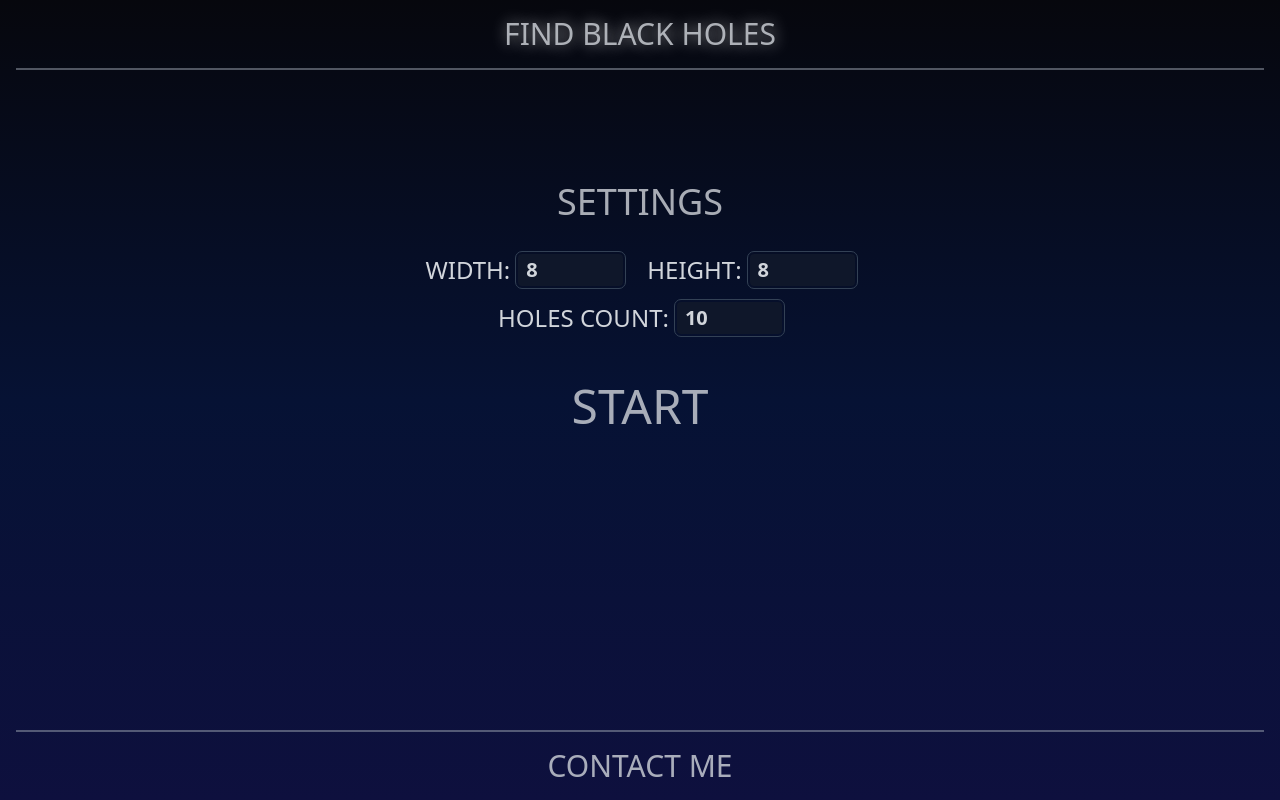
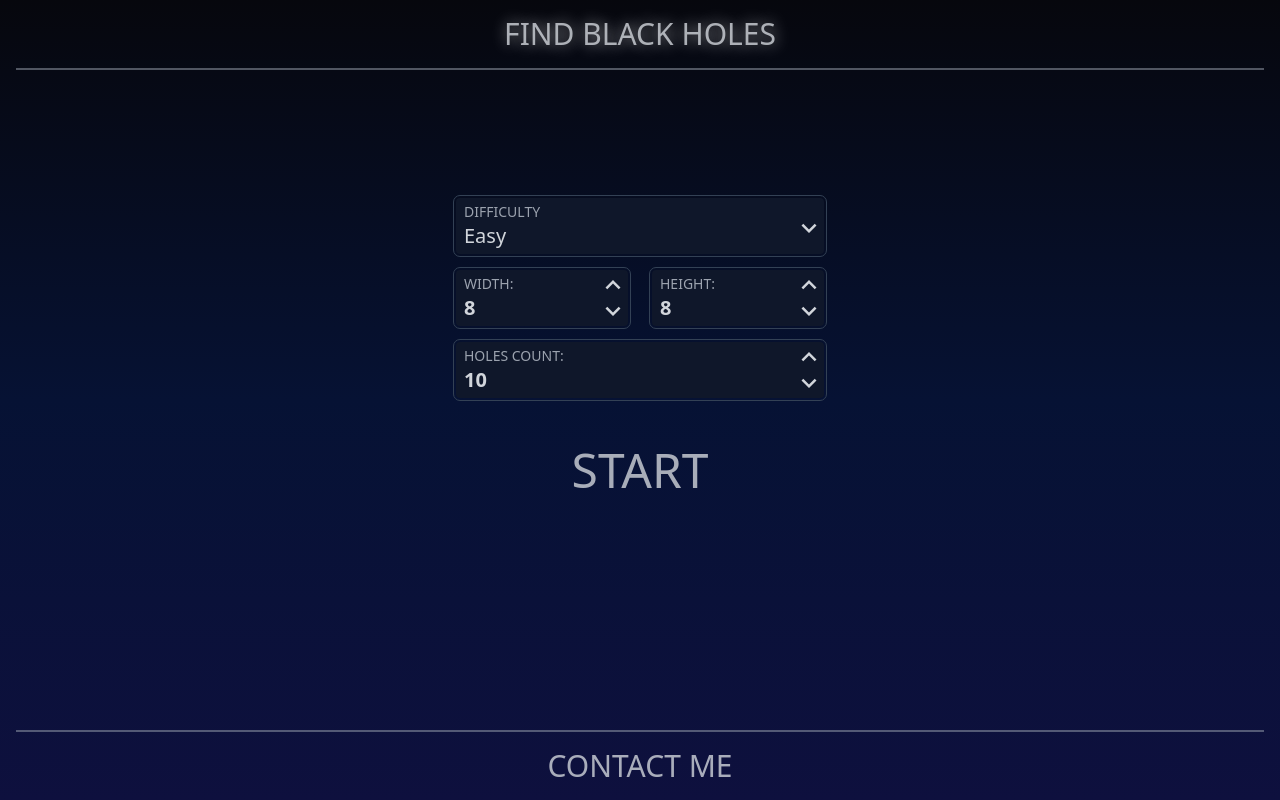
Before and after one commit to Nedilko/black-hole, a React (Create React App) app: page / in a window 1280 px wide. Built offline with nearby package versions, Linux system fonts and the light colour scheme.

Commit message:
changed settings

```diff
--- a/public/index.html
+++ b/public/index.html
@@ -26,7 +26,7 @@
     -->
     <title>React App</title>
   </head>
-  <body>
+  <body class="overscroll-none">
     <noscript>You need to enable JavaScript to run this app.</noscript>
     <div id="root"></div>
     <!--
--- a/src/components/Game/GameField.tsx
+++ b/src/components/Game/GameField.tsx
@@ -2,6 +2,7 @@ import Cell from './Cell';
 import { useSelector } from 'react-redux';
 import { RootState } from '../../store';
 import type { FieldCell } from '../../store/actions/field';
+import { memo } from 'react';
 
 const GameField = () => {
   const { width, height } = useSelector((state: RootState) => state.field.size);
@@ -33,4 +34,4 @@ const GameField = () => {
   );
 };
 
-export default GameField;
+export default memo(GameField);
--- a/src/components/UI/Header.tsx
+++ b/src/components/UI/Header.tsx
@@ -1,4 +1,4 @@
-import React from 'react';
+import { memo } from 'react';
 import { useSelector } from 'react-redux';
 import { RootState } from '../../store';
 import CellsCounter from './CellsCounter';
@@ -23,4 +23,4 @@ const Header = () => {
   );
 };
 
-export default React.memo(Header);
+export default memo(Header);
--- a/src/components/UI/NumberInput.tsx
+++ b/src/components/UI/NumberInput.tsx
@@ -1,4 +1,5 @@
-import React from 'react';
+import React, { memo, useCallback, useEffect, useRef } from 'react';
+import { MdKeyboardArrowDown, MdKeyboardArrowUp } from 'react-icons/md';
 
 type PropsType = {
   label: string;
@@ -9,22 +10,55 @@ type PropsType = {
 };
 
 const NumberInput = ({ label, min, max, value, handleChange }: PropsType) => {
-  const changeValueHandler = (e: React.ChangeEvent<HTMLInputElement>) => {
-    handleChange(+e.target.value);
-  };
+  const inputRef = useRef<HTMLInputElement>(null);
+
+  useEffect(() => {
+    const ignoreScroll = (e: WheelEvent) => {
+      e.preventDefault();
+    };
+    inputRef.current &&
+      inputRef.current.addEventListener('wheel', ignoreScroll);
+  }, [inputRef]);
+
+  const changeValueHandler = useCallback(
+    (e: React.ChangeEvent<HTMLInputElement>) => {
+      handleChange(+e.target.value);
+    },
+    [handleChange]
+  );
+
+  const handleIncrement = useCallback(() => {
+    handleChange(value + 1);
+  }, [handleChange, value]);
+
+  const handleDecrement = useCallback(() => {
+    handleChange(value - 1);
+  }, [handleChange, value]);
+
   return (
-    <label className="flex text-2xl text-gray-300 uppercase">
-      {label}
+    <label className="flex text-gray-300 uppercase relative w-full">
+      <MdKeyboardArrowUp
+        onClick={handleIncrement}
+        className="absolute top-0 right-0 cursor-pointer text-3xl hover:scale-110 transition-all duration-150"
+      />
+      <MdKeyboardArrowDown
+        onClick={handleDecrement}
+        className="absolute bottom-0 right-0 cursor-pointer text-3xl hover:scale-110 transition-all duration-150"
+      />
+      <div className="text-sm absolute top-1 left-2 text-gray-400 select-none">
+        {label}
+      </div>
       <input
-        className="outline outline-offset-2 outline-slate-700 outline-1 ml-2 hover:outline-2 focus:outline-gray-400 text-xl transition-all duration-150 text-gray-300 font-semibold bg-slate-900 border rounded border-none pl-2 active:border-blue-400"
+        className="appearance-none outline outline-1 hover:outline-2 outline-slate-700 focus:outline-gray-400 outline-offset-2 w-full text-xl font-semibold bg-slate-900 px-2 pt-6 pb-1 rounded transition-all duration-150"
         type="number"
         min={min}
         max={max}
         onChange={changeValueHandler}
         value={value}
+        ref={inputRef}
       />
     </label>
   );
 };
 
-export default React.memo(NumberInput);
+export default memo(NumberInput);
--- /dev/null
+++ b/src/components/UI/PresetsDropdown.tsx
@@ -0,0 +1,37 @@
+import { memo } from 'react';
+import { MdKeyboardArrowDown } from 'react-icons/md';
+import { DIFFUCULTY } from '../../store/actions/game';
+
+type PropsType = {
+  value: DIFFUCULTY;
+  handleChange: (value: DIFFUCULTY) => void;
+};
+
+const PresetsDropdown = ({ value, handleChange }: PropsType) => {
+  const changeValueHandler = (e: React.ChangeEvent<HTMLSelectElement>) => {
+    handleChange(+e.target.value as DIFFUCULTY);
+  };
+
+  return (
+    <label className="flex text-gray-300 uppercase relative w-full">
+      <MdKeyboardArrowDown className="absolute translate-y-1/2 right-0 cursor-pointer text-3xl pointer-events-none" />
+      <div className="text-sm absolute top-1 left-2 text-gray-400">
+        difficulty
+      </div>
+      <select
+        name="presets"
+        id="presets"
+        className="appearance-none outline outline-1 hover:outline-2 outline-slate-700 focus:outline-gray-400 outline-offset-2 w-full text-xl font-normal bg-slate-900 px-2 pt-6 pb-1 rounded transition-all duration-150 hover:cursor-pointer"
+        onChange={changeValueHandler}
+        value={value}
+      >
+        <option value={DIFFUCULTY.EASY}>Easy</option>
+        <option value={DIFFUCULTY.MEDIUM}>Medium</option>
+        <option value={DIFFUCULTY.HARD}>Hard</option>
+        <option value={DIFFUCULTY.CUSTOM}>Custom</option>
+      </select>
+    </label>
+  );
+};
+
+export default memo(PresetsDropdown);
--- a/src/components/UI/SettingsDialog.tsx
+++ b/src/components/UI/SettingsDialog.tsx
@@ -1,14 +1,16 @@
-import { useState } from 'react';
+import { useCallback, useEffect, useState } from 'react';
 import { useDispatch, useSelector } from 'react-redux';
 import { RootState } from '../../store';
-import { startGame } from '../../store/actions/game';
+import { DIFFUCULTY, startGame } from '../../store/actions/game';
+import { PRESET } from '../../store/presets';
 import NumberInput from './NumberInput';
+import PresetsDropdown from './PresetsDropdown';
 
 const SettingsDialog = () => {
   const dispatch = useDispatch();
-  const currentSize = useSelector((state: RootState) => state.field.size);
-  const currentHolesCount = useSelector(
-    (state: RootState) => state.field.holesCount
+  const { difficulty } = useSelector((state: RootState) => state.game);
+  const { size: currentSize, holesCount: currentHolesCount } = useSelector(
+    (state: RootState) => state.field
   );
 
   const handleStartGame = () => {
@@ -18,30 +20,67 @@ const SettingsDialog = () => {
   const [width, setWidth] = useState<number>(currentSize.width);
   const [height, setHeight] = useState<number>(currentSize.height);
   const [holesCount, setHolesCount] = useState<number>(currentHolesCount);
+  const [difficultyValue, setDifficultyValue] =
+    useState<DIFFUCULTY>(difficulty);
 
-  const handleChangeWidth = (value: number) => {
+  const handlePresetChange = useCallback((presetValue: DIFFUCULTY) => {
+    if (presetValue !== DIFFUCULTY.CUSTOM) {
+      const preset = PRESET[presetValue];
+      const { width, height } = preset.size;
+      const { holesCount } = preset;
+      setDifficultyValue(presetValue);
+      setWidth(width);
+      setHeight(height);
+      setHolesCount(holesCount);
+    }
+  }, []);
+
+  const handleChangeWidth = useCallback((value: number) => {
     if (value > 4 && value <= 20) {
       setWidth(value);
     }
-  };
+  }, []);
 
-  const handleChangeHeight = (value: number) => {
+  const handleChangeHeight = useCallback((value: number) => {
     if (value > 4 && value <= 20) {
       setHeight(value);
     }
-  };
+  }, []);
 
-  const handleChangeHolesCount = (value: number) => {
-    if (value < width * height - 1 && value > 0) {
-      setHolesCount(value);
+  const handleChangeHolesCount = useCallback(
+    (value: number) => {
+      if (value < width * height - 1 && value > 0) {
+        setHolesCount(value);
+      }
+    },
+    [height, width]
+  );
+
+  useEffect(() => {
+    const preset = Object.entries(PRESET).find(([key, preset]) => {
+      return (
+        preset.size.width === width &&
+        preset.size.height === height &&
+        preset.holesCount === holesCount
+      );
+    });
+    if (preset) {
+      setDifficultyValue(+preset[0] as DIFFUCULTY);
+    } else {
+      setDifficultyValue(DIFFUCULTY.CUSTOM);
     }
-  };
+  }, [width, height, holesCount, handlePresetChange]);
 
   return (
-    <div className="flex flex-col p-4">
+    <div className="flex flex-col p-4 w-full max-w-[400px]">
       <div className="flex flex-col justify-center items-center">
-        <h2 className="text-4xl text-gray-300/80 uppercase mb-4">Settings</h2>
-        <div className="flex flex-row mt-4 gap-x-6">
+        <div className="flex flex-row mt-4 gap-x-6 w-full">
+          <PresetsDropdown
+            value={difficultyValue}
+            handleChange={handlePresetChange}
+          />
+        </div>
+        <div className="flex flex-row mt-4 gap-x-6 w-full">
           <NumberInput
             label="Width:"
             value={width}
@@ -49,6 +88,7 @@ const SettingsDialog = () => {
             max={20}
             handleChange={handleChangeWidth}
           />
+
           <NumberInput
             label="Height:"
             min={2}
@@ -57,7 +97,7 @@ const SettingsDialog = () => {
             handleChange={handleChangeHeight}
           />
         </div>
-        <div className="flex mt-4">
+        <div className="flex mt-4 w-full">
           <NumberInput
             label="Holes count:"
             min={1}
--- a/src/components/UI/Timer.tsx
+++ b/src/components/UI/Timer.tsx
@@ -1,4 +1,4 @@
-import React, { useEffect } from 'react';
+import { useEffect, memo } from 'react';
 import { MdOutlineTimer } from 'react-icons/md';
 import { useDispatch, useSelector } from 'react-redux';
 import { RootState } from '../../store';
@@ -34,4 +34,4 @@ const Timer = () => {
   );
 };
 
-export default React.memo(Timer);
+export default memo(Timer);
--- a/src/index.css
+++ b/src/index.css
@@ -7,3 +7,11 @@
     text-shadow: 1px 0 15px rgba(255,255,255,0.60);
   }
 }
+
+@layer utilities {
+  input[type="number"]::-webkit-inner-spin-button,
+  input[type="number"]::-webkit-outer-spin-button {
+    -webkit-appearance: none;
+    margin: 0;
+  }
+}
--- a/src/store/actions/game.ts
+++ b/src/store/actions/game.ts
@@ -1,7 +1,14 @@
-import { createSlice, PayloadAction } from '@reduxjs/toolkit';
+import { createSlice } from '@reduxjs/toolkit';
 import type { FieldSize } from './field';
 import type { AppDispatch } from '..';
 import { fieldActions } from './field';
+
+export enum DIFFUCULTY {
+  EASY,
+  MEDIUM,
+  HARD,
+  CUSTOM,
+}
 
 export interface GameState {
   showGameField: boolean;
@@ -13,6 +20,7 @@ export interface GameState {
   showSettings: boolean;
   time: number;
   isFinished: boolean;
+  difficulty: DIFFUCULTY;
 }
 
 const defaultStateValue: GameState = {
@@ -25,6 +33,7 @@ const defaultStateValue: GameState = {
   showSettings: true,
   time: 0,
   isFinished: false,
+  difficulty: DIFFUCULTY.EASY,
 };
 
 const gameSlice = createSlice({
--- a/src/store/defaults.ts
+++ /dev/null
@@ -1,45 +0,0 @@
-import { FieldSettings } from './actions/field';
-
-const easySettings: FieldSettings = {
-  size: {
-    width: 8,
-    height: 8,
-  },
-  holesCount: 10,
-};
-
-const mediumSettings: FieldSettings = {
-  size: {
-    width: 15,
-    height: 15,
-  },
-  holesCount: 20,
-};
-
-const hardSettings: FieldSettings = {
-  size: {
-    width: 20,
-    height: 20,
-  },
-  holesCount: 30,
-};
-
-// export const getDefaultSettings = (): SettingsState =>
-//   Object.create({
-//     size: Object.create(easySettings.size),
-//     holesCount: easySettings.holesCount,
-//   });
-
-export const getDefaultSettings = (): FieldSettings => easySettings;
-
-export const getSettings = (settings: FieldSettings): FieldSettings =>
-  Object.create({
-    size: Object.create(settings.size),
-    holesCount: settings.holesCount,
-  });
-
-export const settings = {
-  easy: getSettings(easySettings),
-  medium: getSettings(mediumSettings),
-  hard: getSettings(hardSettings),
-};
--- /dev/null
+++ b/src/store/presets.ts
@@ -0,0 +1,29 @@
+import { FieldSettings } from './actions/field';
+import { DIFFUCULTY } from './actions/game';
+
+export const PRESET: Omit<
+  Record<DIFFUCULTY, FieldSettings>,
+  DIFFUCULTY.CUSTOM
+> = {
+  [DIFFUCULTY.EASY]: {
+    size: {
+      width: 8,
+      height: 8,
+    },
+    holesCount: 10,
+  },
+  [DIFFUCULTY.MEDIUM]: {
+    size: {
+      width: 15,
+      height: 15,
+    },
+    holesCount: 20,
+  },
+  [DIFFUCULTY.HARD]: {
+    size: {
+      width: 20,
+      height: 20,
+    },
+    holesCount: 30,
+  },
+};
```
